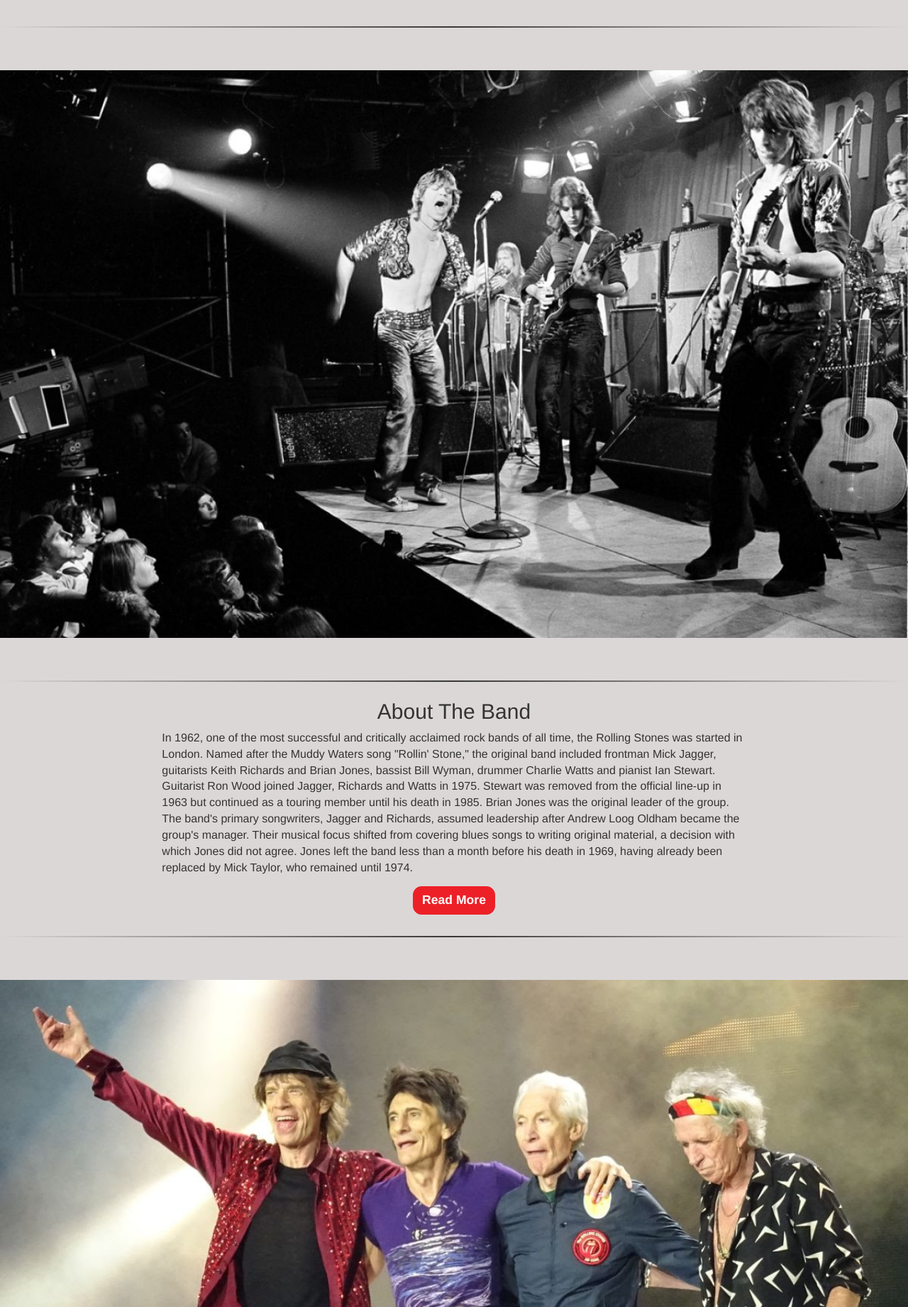
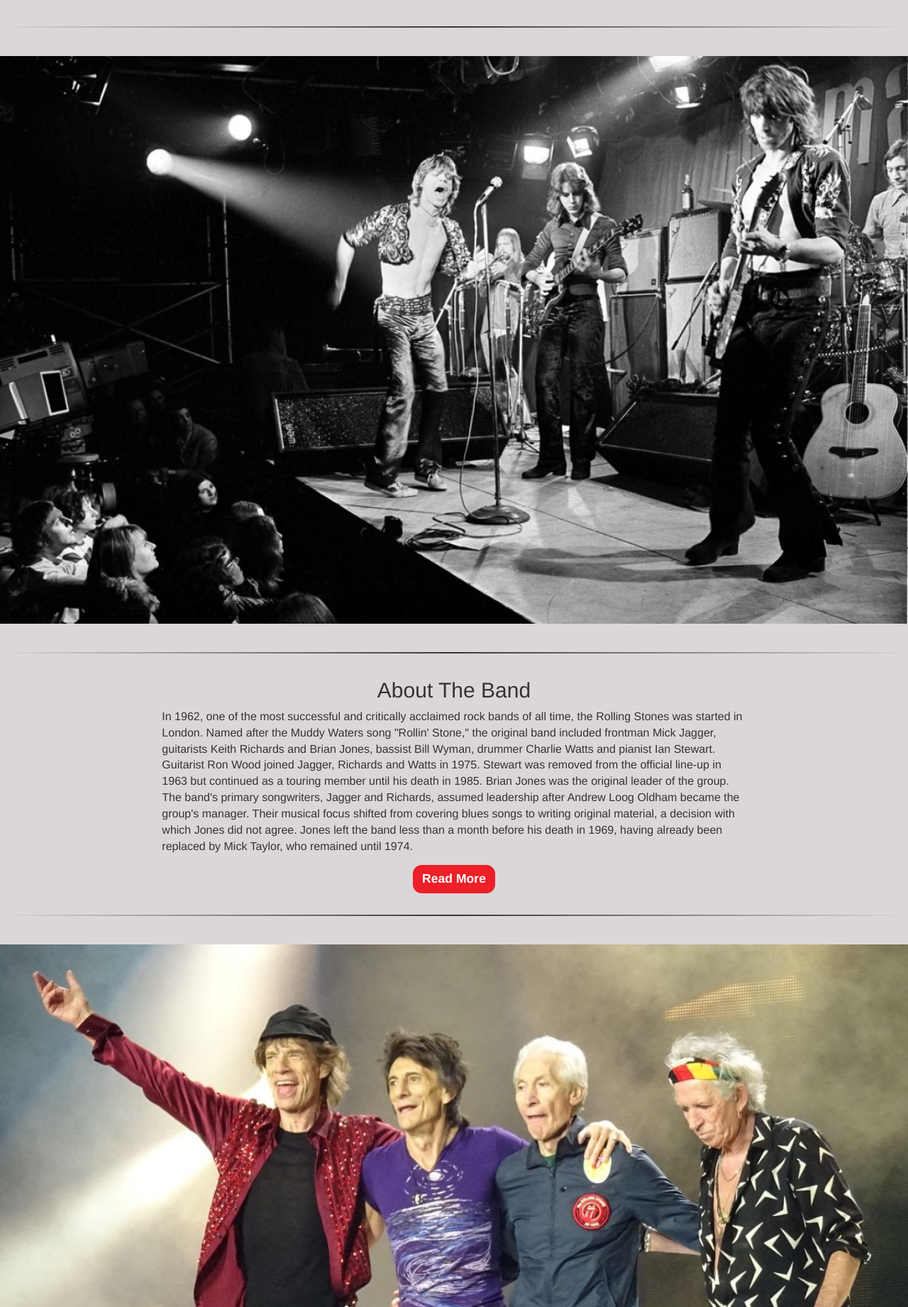
Before and after one commit to Code-Institute-Submissions/jtuck15-milestone-project-1, a plain HTML site: page index.html in a window 1280 px wide. Shown: the part 1538-3380 px from the top of the page at 71% size. Drawn offline with nearby package versions, Linux system fonts and the light colour scheme.

Commit message:
added margin to top of band

```diff
--- a/main.css
+++ b/main.css
@@ -269,15 +269,15 @@ button#press.btn.btn-info:focus {
     -moz-background-size: cover;
     -o-background-size: cover;
     background-size: cover;
-    margin-top: 40px;
-    margin-bottom: 40px;
+    margin-top: 20px;
+    margin-bottom: 20px;
     position: relative;
 }
 
 
 .about-band,
 .sample-songs {
-    margin-top: 5px;
+    margin-top: 15px;
 }
 
 
@@ -301,8 +301,8 @@ button#press.btn.btn-info:focus {
     -moz-background-size: cover;
     -o-background-size: cover;
     background-size: cover;
-    margin-top: 40px;
-    margin-bottom: 40px;
+    margin-top: 20px;
+    margin-bottom: 20px;
     position: relative;
 }
 
@@ -365,7 +365,12 @@ hr.style {
     margin-top: 30px;
 }
 
+.media.jagger-section {
+    margin-top: 20px;
+}
+
 img.media-object-info {
+    border: 2px solid #8c8989;
     border-radius: 6px;
     height: 400px;
     width: 450px;
@@ -428,7 +433,7 @@ button#push.btn.btn-info {
 .video-wrapper {
     margin-top: 10px;
     font-style: italic;
-    color: #bd9a9ab5;
+    color: #fff;
     text-decoration: underline;
 }
 
```
Also changed, not shown: band.html (+1 -1 lines).
